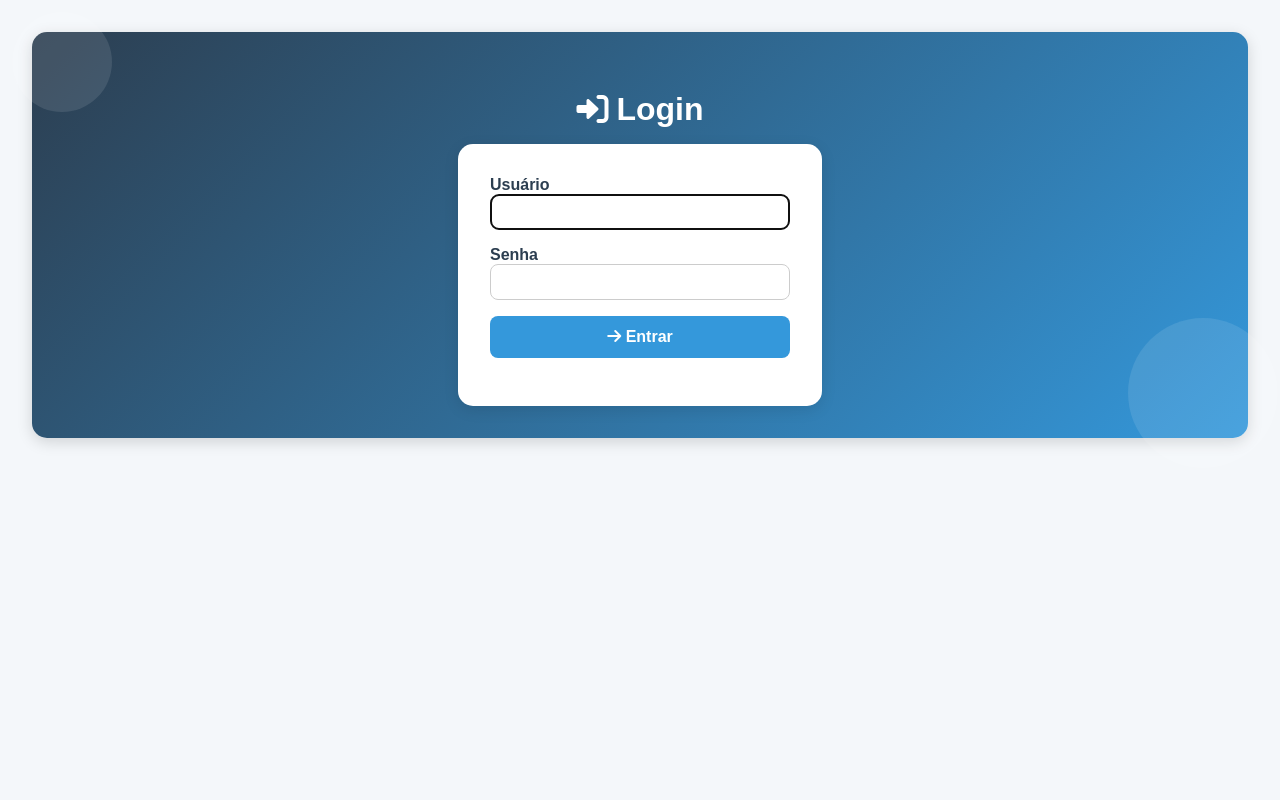
After one commit to AdhemarMolon/learning_log, a Django app: page /login/ in a window 1280 px wide. The commit adds this page. Run offline with Django 5.2, Linux system fonts and the light colour scheme.

Commit message:
que isso acabe logo (adicionei login)

```diff
--- a/learning_log/settings.py
+++ b/learning_log/settings.py
@@ -123,3 +123,7 @@ STATIC_URL = 'static/'
 # https://docs.djangoproject.com/en/5.1/ref/settings/#default-auto-field
 
 DEFAULT_AUTO_FIELD = 'django.db.models.BigAutoField'
+
+LOGIN_REDIRECT_URL = 'index'  # ou qualquer outra rota, ex: 'avaliacoes'
+LOGOUT_REDIRECT_URL = 'login'
+LOGIN_URL = 'login'
--- /dev/null
+++ b/learning_logs/templates/learning_logs/login.html
@@ -0,0 +1,118 @@
+{% block content %}
+<link rel="stylesheet" href="https://cdnjs.cloudflare.com/ajax/libs/font-awesome/6.0.0-beta3/css/all.min.css">
+<style>
+    body {
+        font-family: Arial, sans-serif;
+        background-color: #f4f7fa;
+        color: #2c3e50;
+        margin: 0;
+        padding: 2rem;
+    }
+
+    .container {
+        background: linear-gradient(135deg, #2c3e50, #3498db);
+        color: white;
+        padding: 2rem;
+        border-radius: 15px;
+        margin-bottom: 2rem;
+        text-align: center;
+        box-shadow: 0 4px 15px rgba(0, 0, 0, 0.15);
+        position: relative;
+    }
+
+    .container h2 {
+        font-size: 2rem;
+        margin-bottom: 1rem;
+        display: flex;
+        align-items: center;
+        justify-content: center;
+        gap: 0.5rem;
+    }
+
+    /* Form interno com fundo branco e estilo de card */
+    .login-card {
+        width: 300px;
+        padding: 2rem;
+        background: white;
+        border-radius: 15px;
+        box-shadow: 0 4px 15px rgba(0, 0, 0, 0.1);
+        margin: 0 auto;
+        text-align: left;
+        color: #2c3e50;
+    }
+
+    .login-card .form-label {
+        font-weight: 600;
+        color: #2c3e50;
+    }
+
+    .login-card input[type="text"],
+    .login-card input[type="password"] {
+        border-radius: 8px;
+        border: 1px solid #ccc;
+        padding: 0.5rem;
+        width: 100%;
+        font-size: 1rem;
+        margin-bottom: 1rem;
+    }
+
+    .login-card button {
+        background-color: #3498db;
+        color: white;
+        padding: 0.75rem 1.5rem;
+        border: none;
+        border-radius: 8px;
+        font-size: 1rem;
+        font-weight: 600;
+        cursor: pointer;
+        transition: all 0.3s ease;
+        width: 100%;
+    }
+
+    .login-card button:hover {
+        background-color: #2980b9;
+        transform: translateY(-2px);
+    }
+
+    .container::before, .container::after {
+        content: "";
+        position: absolute;
+        border-radius: 50%;
+        background: rgba(255, 255, 255, 0.1);
+    }
+
+    .container::before {
+        width: 100px;
+        height: 100px;
+        top: -20px;
+        left: -20px;
+    }
+
+    .container::after {
+        width: 150px;
+        height: 150px;
+        bottom: -30px;
+        right: -30px;
+    }
+
+</style>
+
+<div class="container mt-5">
+    <h2><i class="fas fa-sign-in-alt"></i> Login</h2>
+    <div class="login-card">
+        <form method="post">
+            {% csrf_token %}
+            {{ form.non_field_errors }}
+            <div class="mb-3">
+                <label for="id_username" class="form-label">Usuário</label>
+                {{ form.username }}
+            </div>
+            <div class="mb-3">
+                <label for="id_password" class="form-label">Senha</label>
+                {{ form.password }}
+            </div>
+            <button type="submit"><i class="fas fa-arrow-right"></i> Entrar</button>
+        </form>
+    </div>
+</div>
+{% endblock content %}
--- a/learning_logs/urls.py
+++ b/learning_logs/urls.py
@@ -5,6 +5,8 @@ from . import views
 urlpatterns = [
     path('', views.index, name='index'),
     path('fila/', views.fila, name='fila'),
+    path('login/', views.login_view, name='login'),
+    path('logout/', views.logout_view, name='logout'),
     path('almoço/', views.almoço, name='almoço'),
     path('jantar/', views.jantar, name='jantar'),
     path('perfil/', views.perfil, name='perfil'),
@@ -17,5 +19,4 @@ urlpatterns = [
     path('minhas_avaliacoes/', views.listar_avaliacoes_usuario, name='minhas_avaliacoes'),
     path('estatisticas_avaliacoes/', views.estatisticas_avaliacoes, name='estatisticas_avaliacoes'),
     path('novo_comentario/', views.novo_comentario, name='novo_comentario'),
-
 ]
--- a/learning_logs/views.py
+++ b/learning_logs/views.py
@@ -4,12 +4,33 @@ from .models import Avaliacao, Comentario
 from .forms import ComentarioForm, AvaliacaoForm
 from django.db.models import Avg
 from math import ceil
+from django.contrib.auth import authenticate, login, logout
+from django.contrib.auth.forms import AuthenticationForm
 
 def index(request):
     return render(request, 'learning_logs/index.html')
 
 
-#@login_required
+def logout_view(request):
+    logout(request)
+    return redirect('login')
+
+def login_view(request):
+    if request.method == 'POST':
+        form = AuthenticationForm(data=request.POST)
+        if form.is_valid():
+            # Autentica o usuário com os dados do form
+            user = form.get_user()
+            login(request, user)
+            # Redireciona para a página inicial ou a 'next' se existir
+            next_url = request.GET.get('next', 'index')
+            return redirect(next_url)
+    else:
+        form = AuthenticationForm()
+
+    return render(request, 'learning_logs/login.html', {'form': form})
+
+@login_required
 def fila(request):
     if request.method == 'POST':
         form = ComentarioForm(request.POST)
@@ -29,7 +50,7 @@ def fila(request):
     }
     return render(request, 'learning_logs/fila.html', context)
 
-#@login_required
+@login_required
 def almoço(request):
     if request.method == 'POST':
         nota = request.POST.get('nota')
@@ -53,7 +74,7 @@ def almoço(request):
     }
     return render(request, 'learning_logs/almoço.html', context)
 
-#@login_required
+@login_required
 def jantar(request):
     if request.method == 'POST':
         nota = request.POST.get('nota')
@@ -98,7 +119,7 @@ def avaliacoes(request):
     }
     return render(request, 'learning_logs/avaliacoes.html', context)
 
-#@login_required
+@login_required
 def like_comentario(request, comentario_id):
     try:
         comentario = Comentario.objects.get(id=comentario_id)
@@ -107,7 +128,7 @@ def like_comentario(request, comentario_id):
         return redirect('avaliacoes')
     return redirect('avaliacoes')
 
-#@login_required
+@login_required
 def dislike_comentario(request, comentario_id):
     try:
         comentario = Comentario.objects.get(id=comentario_id)
@@ -116,7 +137,7 @@ def dislike_comentario(request, comentario_id):
         return redirect('avaliacoes')
     return redirect('avaliacoes')
 
-#@login_required
+@login_required
 def remover_like_comentario(request, comentario_id):
     try:
         comentario = Comentario.objects.get(id=comentario_id)
@@ -125,7 +146,7 @@ def remover_like_comentario(request, comentario_id):
         return redirect('avaliacoes')
     return redirect('avaliacoes')
 
-#@login_required
+@login_required
 def remover_dislike_comentario(request, comentario_id):
     try:
         comentario = Comentario.objects.get(id=comentario_id)
@@ -134,7 +155,7 @@ def remover_dislike_comentario(request, comentario_id):
         return redirect('avaliacoes')
     return redirect('avaliacoes')
 
-#@login_required
+@login_required
 def novo_comentario(request):
     if request.method == 'POST':
         form = ComentarioForm(request.POST)
@@ -152,7 +173,7 @@ def listar_comentarios(request):
     context = {'comentarios': comentarios}
     return render(request, 'learning_logs/listar_comentarios.html', context)
 
-#@login_required
+@login_required
 def editar_comentario(request, comentario_id):
     comentario = Comentario.objects.get(id=comentario_id)
     if request.method == 'POST':
@@ -164,13 +185,13 @@ def editar_comentario(request, comentario_id):
         form = ComentarioForm(instance=comentario)
     return render(request, 'learning_logs/editar_comentario.html', {'form': form, 'comentario': comentario})
 
-#@login_required
+@login_required
 def excluir_comentario(request, comentario_id):
     comentario = Comentario.objects.get(id=comentario_id)
     comentario.delete()
     return redirect('listar_comentarios')
 
-#@login_required
+@login_required
 def avaliar_almoço(request):
     if request.method == 'POST':
         form = AvaliacaoForm(request.POST)
@@ -184,7 +205,7 @@ def avaliar_almoço(request):
         form = AvaliacaoForm()
     return render(request, 'learning_logs/avaliar_almoço.html', {'form': form})
 
-#@login_required
+@login_required
 def avaliar_jantar(request):
     if request.method == 'POST':
         form = AvaliacaoForm(request.POST)
@@ -198,7 +219,7 @@ def avaliar_jantar(request):
         form = AvaliacaoForm()
     return render(request, 'learning_logs/avaliar_jantar.html', {'form': form})
 
-#@login_required
+@login_required
 def editar_avaliacao(request, avaliacao_id):
     avaliacao = Avaliacao.objects.get(id=avaliacao_id)
     if request.method == 'POST':
@@ -210,7 +231,7 @@ def editar_avaliacao(request, avaliacao_id):
         form = AvaliacaoForm(instance=avaliacao)
     return render(request, 'learning_logs/editar_avaliacao.html', {'form': form, 'avaliacao': avaliacao})
 
-#@login_required
+@login_required
 def excluir_avaliacao(request, avaliacao_id):
     avaliacao = Avaliacao.objects.get(id=avaliacao_id)
     if request.method == 'POST':
@@ -223,7 +244,7 @@ def detalhar_avaliacao(request, avaliacao_id):
     context = {'avaliacao': avaliacao}
     return render(request, 'learning_logs/detalhar_avaliacao.html', context)
 
-#@login_required
+@login_required
 def listar_avaliacoes_usuario(request):
     avaliacoes = Avaliacao.objects.filter(usuario=request.user)
     context = {'avaliacoes': avaliacoes}
```
Also changed, not shown: learning_logs/templates/learning_logs/perfil.html (+10 -11 lines), db.sqlite3 (added), 1 other file.
